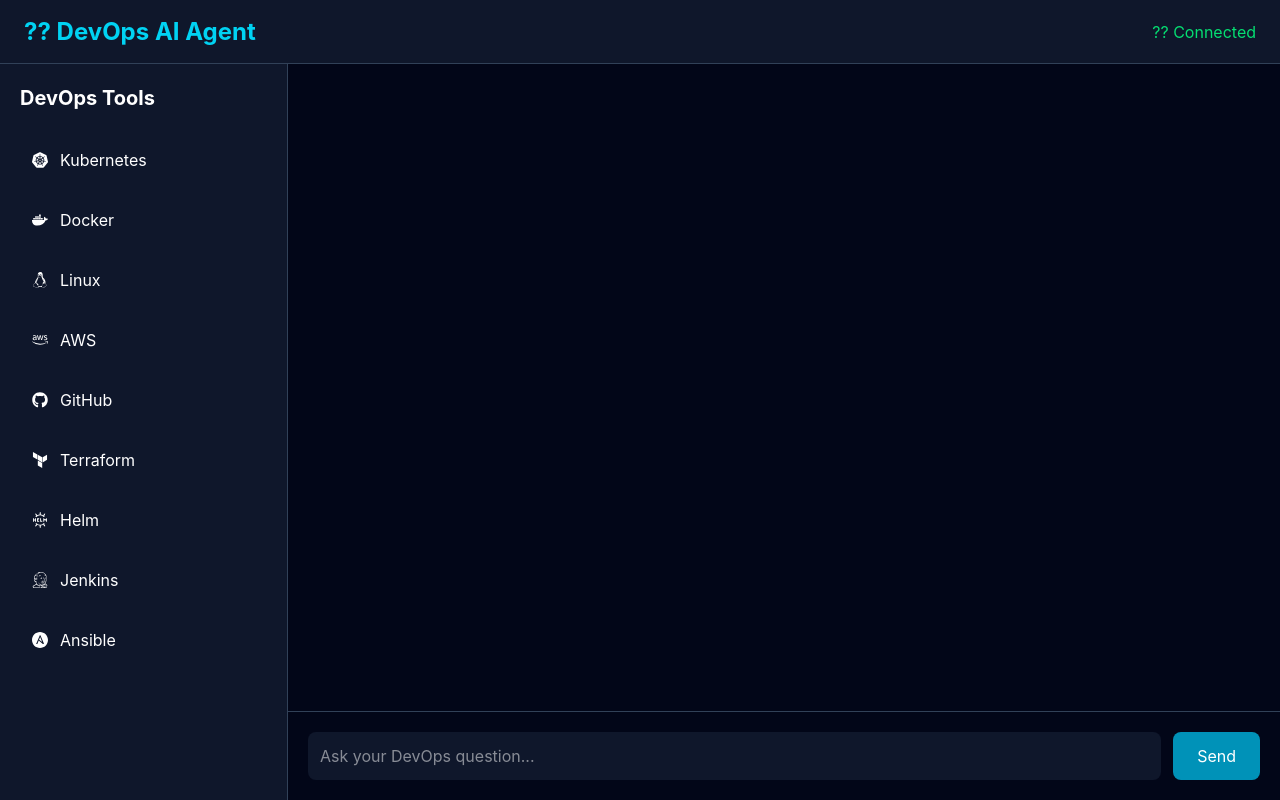
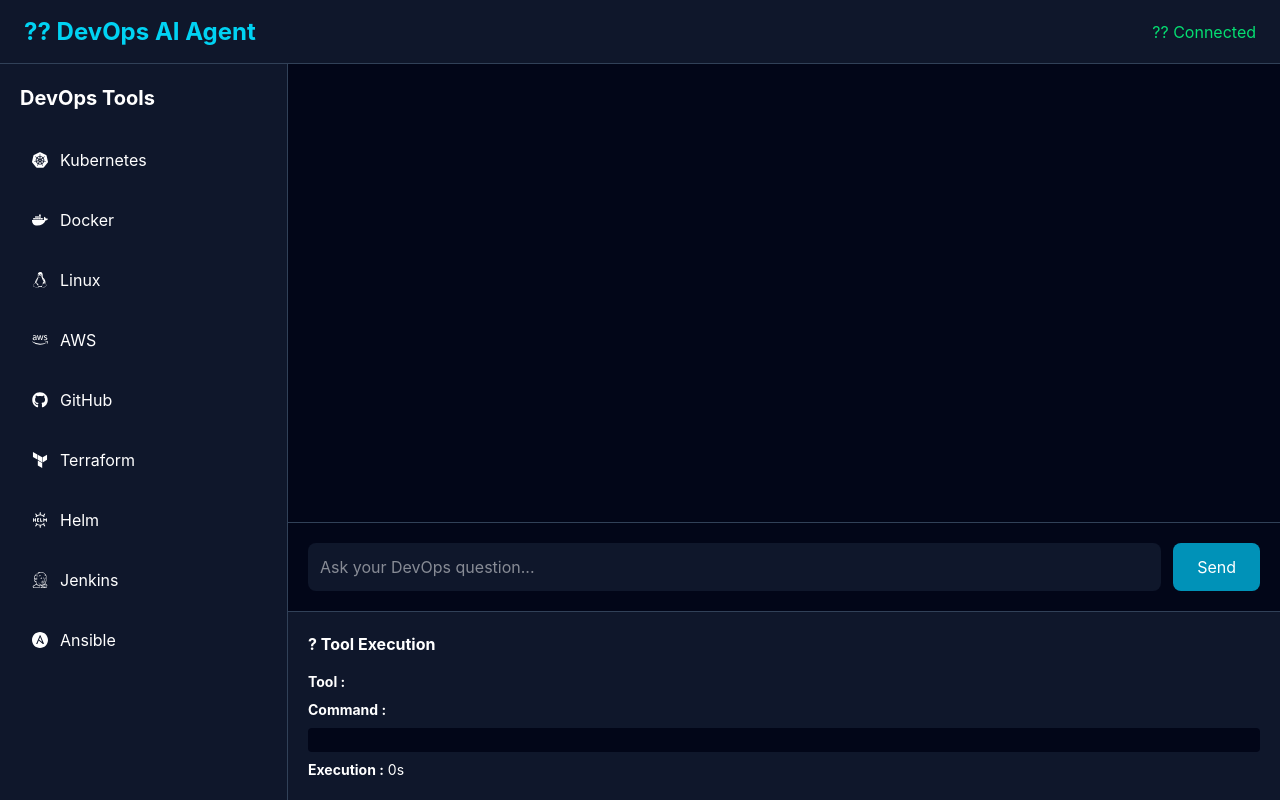
Before and after one commit to ganeshkhairedevops/AI-Powerd-Devops, a React app in the folder Application/frontend/: page / in a window 1280 px wide. Built offline with nearby package versions, Linux system fonts and the light colour scheme; the HTML template or start-up script is replaced by a standard one.

Commit message:
update chatwindos

```diff
--- a/Application/frontend/src/components/ChatWindow.jsx
+++ b/Application/frontend/src/components/ChatWindow.jsx
@@ -6,11 +6,20 @@ import Message from "./Message";
 
 import PromptBox from "./PromptBox";
 
+import ToolExecution from "./ToolExecution";
+
 function ChatWindow() {
 
     const [messages,setMessages]=useState([]);
 
     const [loading,setLoading]=useState(false);
+
+    const [toolInfo, setToolInfo] = useState({
+      tool: "",
+      command: "",
+      execution_time: 0
+    });
+
 
     async function askAgent(question){
 
@@ -32,6 +41,12 @@ function ChatWindow() {
 
                 message:question
 
+            });
+
+            setToolInfo({
+                tool: res.data.tool,
+                command: res.data.command,
+                execution_time: res.data.execution_time,
             });
 
             setMessages([
@@ -84,6 +99,11 @@ function ChatWindow() {
                 onSend={askAgent}
                 loading={loading}
             />
+            <ToolExecution
+                tool={toolInfo.tool}
+                command={toolInfo.command}
+                execution={toolInfo.execution_time}
+            />
 
         </div>
 
```
